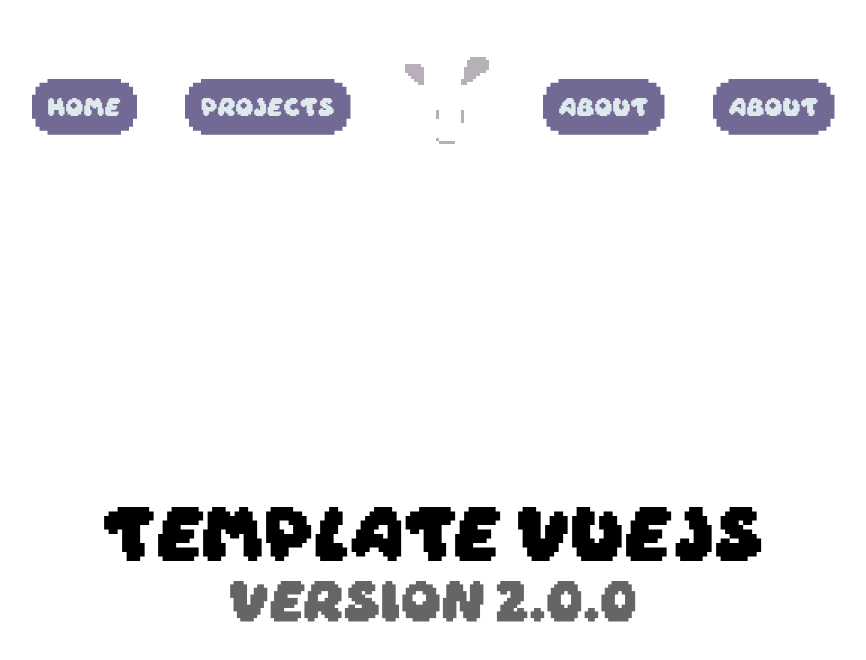
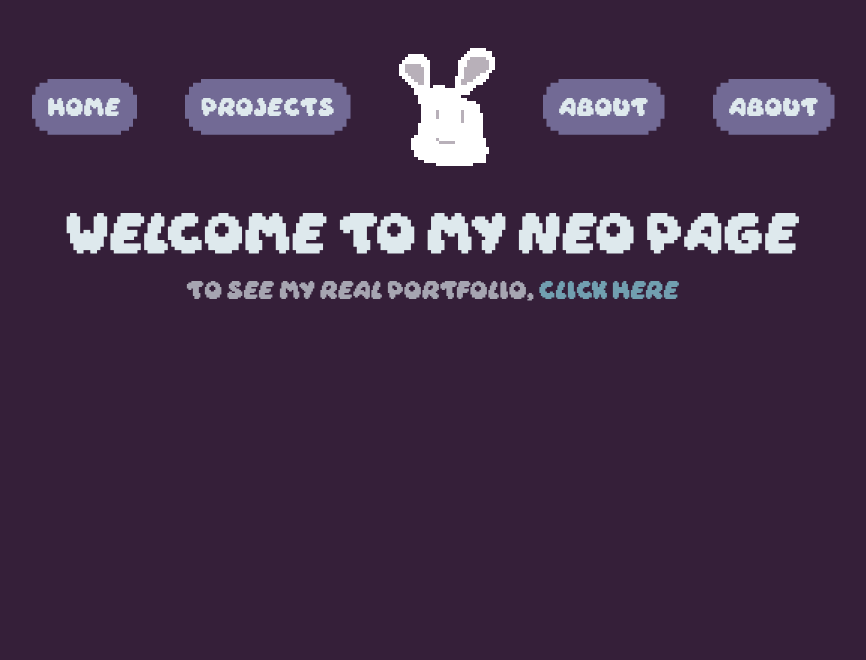
Before and after one commit to Catif/neo_catif, a Vue app: page / in a window 1280 px wide. Shown: the top 660 px of the page, without its empty margins (207-1073 px from the left). Built offline with nearby package versions, Linux system fonts and the light colour scheme.

Commit message:
feat: create homepage (WIP)

```diff
--- a/index.html
+++ b/index.html
@@ -8,15 +8,8 @@
 
 		<link rel="preconnect" href="https://fonts.googleapis.com" />
 		<link rel="preconnect" href="https://fonts.gstatic.com" crossorigin />
-
-		<!-- FONT -->
-			<!-- Main font -->
-		<link
-			href="https://fonts.googleapis.com/css2?family=Source+Sans+Pro:ital,wght@0,200;0,300;0,400;0,600;0,700;0,900;1,200;1,300;1,400;1,600;1,700;1,900&display=swap"
-			rel="stylesheet"
-		/>
 	</head>
-	<body class="text-base text-gray-300 bg-gray-950 h-full overflow-hidden">
+	<body class="text-base text-text bg-background h-full overflow-hidden">
 		<div
 			id="app"
 			class="h-full w-full flex flex-col relative"
--- a/src/views/HomeView.vue
+++ b/src/views/HomeView.vue
@@ -1,14 +1,16 @@
 <script setup>
-
+import Link from '@/components/Link.vue';
 </script>
 
 <template>
-  <section class="h-full flex justify-center items-center flex-col gap-6">
-    <h1 class="text-5xl">
-      Template VueJS
+  <section class="mt-12 container mx-auto flex items-center flex-col gap-6">
+    <h1 class="text-4xl">
+      Welcome to my neo page
     </h1>
-    <h2 class="text-4xl opacity-60">
-      Version 2.0.0
-    </h2>
+
+    <p class="text-paragraph">
+      To see my real portfolio,
+      <Link to="https://catif.dev" text="click here" />
+    </p>
   </section>
 </template>
```
